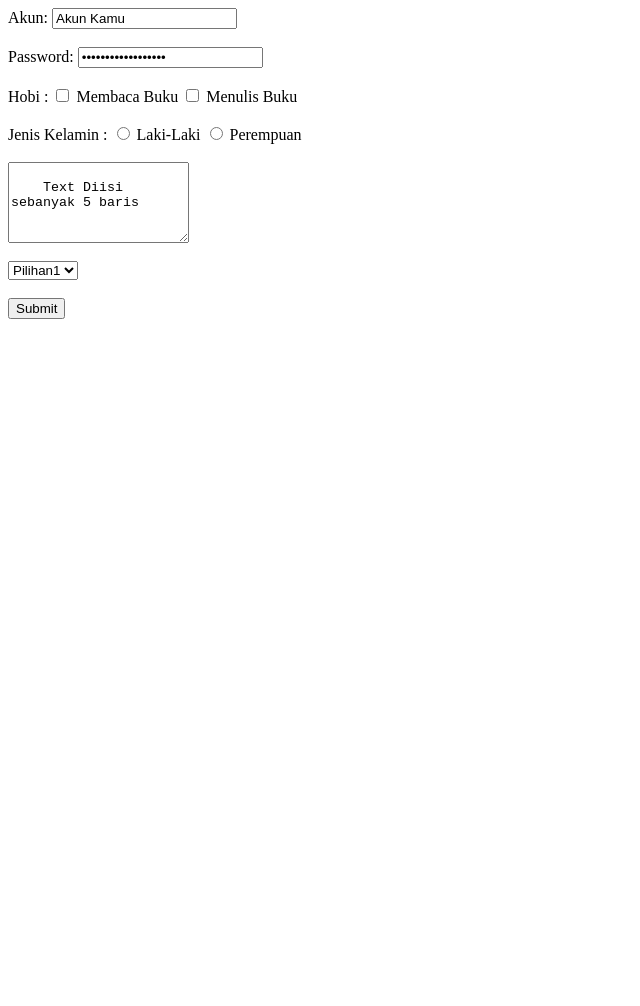
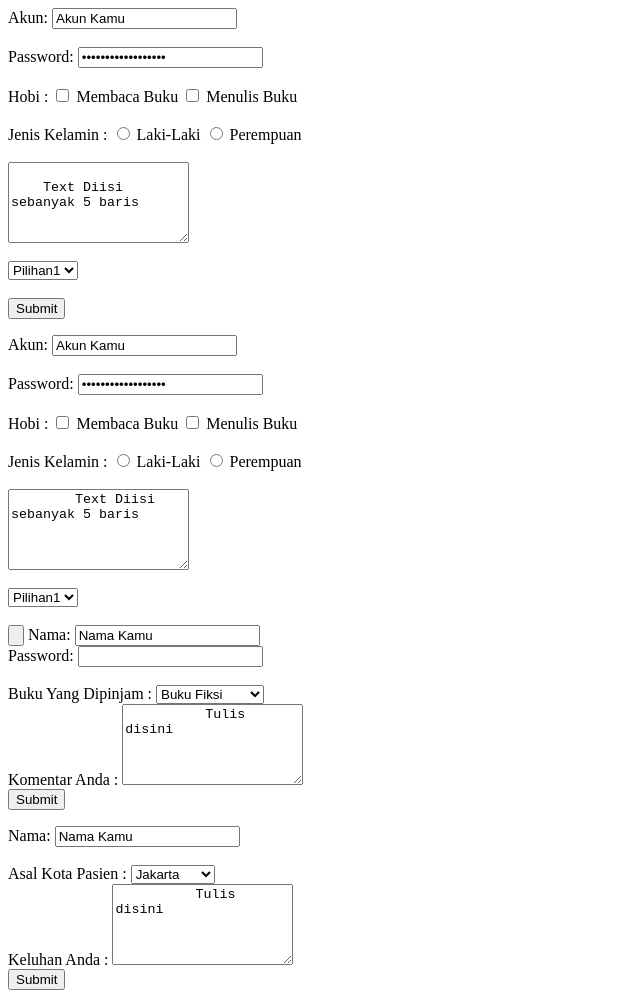
Before and after one commit to purhendi/purhendi.github.io, a plain HTML site: page prak5.html in a window 1280 px wide. Shown: the whole page, without its empty margins (0-640 px from the left). Before the commit the page ends 800 px from the top, so only its background shows below. Drawn offline with Linux system fonts and the light colour scheme.

Commit message:
Update prak5.html

```diff
--- a/prak5.html
+++ b/prak5.html
@@ -40,3 +40,97 @@
     </form>
   </body>
  </html>
+
+<html>
+  <head>
+    <title>Praktikum 5 Form HTML</title>
+  </head>
+  <body>
+    <!--Latihan Tag Form-->
+    <form action="" method="POST">
+      <!--Latihan Input Text-->
+      Akun: <input type="text" name="akun" value="Akun Kamu"/>
+      <br>
+      <br>
+      <!--Latihan Input Password-->
+      Password: <input type="password" name="password" value="Password Akun Kamu"/>
+      <br>
+      <br>
+      <!--Latihan Input Checkbox-->
+      Hobi : <input type="checkbox" name="hobi_baca"/> Membaca Buku
+             <input type="checkbox" name="hobi_tulis"/> Menulis Buku
+      <br>
+      <br>
+      <!--Latihan Input Radio-->
+      Jenis Kelamin : <input type="radio" name="gender_laki"/> Laki-Laki
+                      <input type="radio" name="gender_wanita"/> Perempuan
+      <br>
+      <br>
+      <!--Latihan Text Area-->
+      <textarea rows="5" cols="20">
+        Text Diisi sebanyak 5 baris
+      </textarea>
+      <br>
+      <br>
+      <!--Latihan Tag Select-->
+      <select>
+        <option>Pilihan1</option>        <option>Pilihan2</option>      </select>
+      <br>
+      <br>
+      <!--Latihan Input Submit-->       <input type="submit" value    </form>
+  </body>
+</html>
+
+<html>
+  <head>
+    <title>Latihan 5</title>
+  </head>
+  <body>
+    <form action="formulir.html" method="get">
+       Nama: <input type="text" name="nama" value="Nama Kamu"/>
+       <br/>
+       Password: <input type="password" name="password"/>
+       <br/>
+      <br/>
+      Buku Yang Dipinjam :
+      <select name="buku">
+        <option value="Buku_Fiksi">Buku Fiksi</option>
+        <option value="Buku_NonFiksi">Buku NonFiksi</option>
+                <option value="Buku_Sejarah">Buku Sejarah</option>
+      </select>
+      <br/>
+      Komentar Anda :
+       <textarea rows="5" cols="20">
+          Tulis disini
+       </textarea>
+       <br/>
+       <input type="submit" value="Submit">
+    </form>
+  </body>
+</html>
+
+<html>
+  <head>
+    <title>Latihan 5</title>
+  </head>
+  <body>
+    <form action="formulir.html" method="get">
+       Nama: <input type="text" name="nama" value="Nama Kamu"/>
+      <br/>
+      <br/>
+      Asal Kota Pasien :
+      <select name="asal_kota">
+        <option value="Kota_Jakarta">Jakarta</option>
+        <option value="Kota_Bandung">Bandung</option>
+        <option value="Kota_Semarang">Semarang</option>
+      </select>
+      <br/>
+            Keluhan Anda :
+       <textarea rows="5" cols="20">
+          Tulis disini
+       </textarea>
+       <br/>
+       <input type="submit" value="Submit">
+    </form>
+  </body>
+</html>
```
